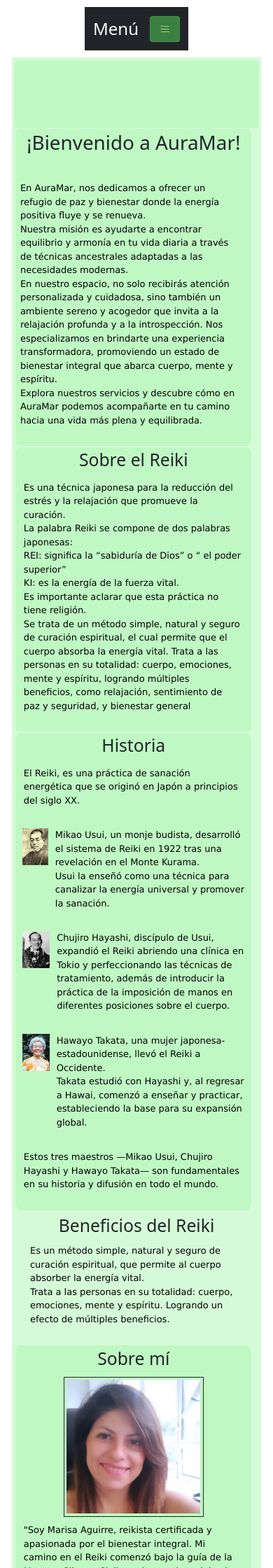
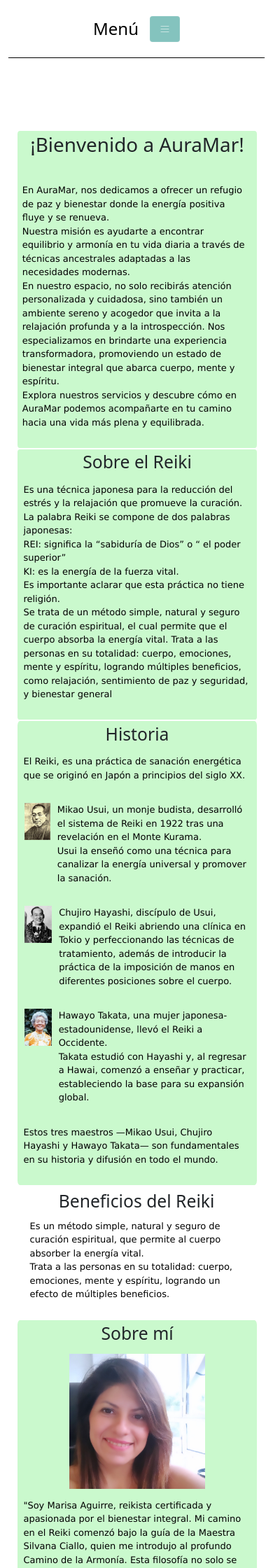
Before and after one commit to Macmer88/AuraMar, a PHP site: page / in a window 390 px wide. Shown: the top 2240 px of the page at 70% size. Run offline with PHP 8.4, Linux system fonts and the light colour scheme; grey boxes are pictures that could not be loaded.

Commit message:
Mejoras de estilo (ya falta poquito)

```diff
--- a/index.html
+++ b/index.html
@@ -4,7 +4,7 @@
 <head>
     <title>AuraMar</title>
     <meta charset="utf-8">
-    <meta name="viewport" content="width=device-width, initial-scale=1.0">
+    <meta name="viewport" content="width=device-width, initial-scale=1.0, maximum-scale=1.0, user-scalable=no">
     <link rel="stylesheet" href="styles/style.css">
     <link rel="apple-touch-icon" sizes="180x180" href="media/favicon/apple-touch-icon.png">
     <link rel="icon" type="image/png" sizes="32x32" href="/media/favicon/android-chrome-192x192.png">
@@ -17,7 +17,7 @@
     <header id="header" class="container">
         <div id="navbar" class="container">
             <div id="divlogo">
-                <img src="media/auramar logo.png" alt="Logo AuraMar">
+                <a href="#"><img src="media/auramar logo.png" alt="Logo AuraMar"></a>
             </div>
             <div class="boton"><a href="#inicio">AuraMar</a></div>
             <div class="boton"><a href="#reiki">El Reiki</a></div>
@@ -28,7 +28,7 @@
             <div class="boton"><a href="#redes_contacto">Contacto</a></div>
         </div>
         <div id="menu_celu" class="custom-bootstrap">
-            <nav class="navbar navbar-expand-lg navbar-dark bg-dark" id="menu_hamburguesa">
+            <nav class="navbar navbar-expand-lg navbar-dark bg-white" id="menu_hamburguesa">
                 <div class="container-fluid" >
                     <a id="letra_menu" class="navbar-brand" href="#header">Menú</a>
                     <button class="navbar-toggler" type="button" data-bs-toggle="collapse" data-bs-target="#navbarNav" aria-controls="navbarNav" aria-expanded="false" aria-label="Toggle navigation">
@@ -65,7 +65,7 @@
     </header>
 
     <main id="main" class="container">
-        <section id="contenedor_logo" class="container">
+        <section id="contenedor_logo">
             <video id="Logo_animado" width="60%" autoplay muted>
                 <source src="media/logo animado.webm" type="video/webm">
                 Tu navegador no soporta la etiqueta de video.
@@ -134,7 +134,7 @@
                 <p class="texto_sections">
                     Es un método simple, natural y seguro de curación espiritual, que permite al cuerpo
                     absorber la energía vital. <br>
-                    Trata a las personas en su totalidad: cuerpo, emociones, mente y espíritu. Logrando un efecto de
+                    Trata a las personas en su totalidad: cuerpo, emociones, mente y espíritu, logrando un efecto de
                     múltiples beneficios.
                 </p>
             </div>
--- a/styles/style.css
+++ b/styles/style.css
@@ -28,6 +28,7 @@ body {
     position: sticky;
     top: 0;
     background-color: #ffffff;
+    border-bottom: solid 1px #000000;
 
 }
 #divlogo {
@@ -56,7 +57,7 @@ body {
 }
 
 #reiki, #historia, #inicio, #sobremi {
-    border-radius: 2%;
+    border-radius: 1%;
     width: 100%;
     background-color: rgba(185, 247, 189, 0.75);
 }
@@ -83,34 +85,35 @@ body {
     color: inherit;
     text-align: center;
     width: 100%;
-    font-size: 14px;
+    font-size: 15px;
 }
 .boton a:hover{
-    color: #000000;
+    color: white;
+    background-color: #84c3be;
     font-size: 15px;
 }
 .boton:hover {
-    background-color: rgba(111, 173, 193, 0.5);
+    background-color: #84c3be;
     border-color: rgb(111, 173, 193);
     box-shadow: 5px 5px 10px rgba(0, 0, 0, 0.5);
-    transform: scale(1.1);
+    transform: scale(1.05);
     transition: transform 0.2s ease-in-out;
 }
 
 #main {
-    background-color: rgba(185, 247, 189, 0.60);
-    width: 90%;
-    padding:1%;
+    background-color: #ffffff;
+    width: 100%;
     flex-direction: column;
 }
 
 #contenedor_logo {
-    background-color: rgba(185, 247, 189, 0.75);
+    background-color: #ffffff;
     display: flex;
     width: 100%;
     justify-content: center;
     align-items: center;
     border-radius: 2%;
+    pointer-events: none;
 }
 
 #inicio, #reiki, #servicios, #historia, #beneficios, #sobremi, .beneficio{
@@ -246,7 +249,6 @@ div.maestros img{
     margin: 1%;
     padding: 1%;
     align-self: center;
-    border: solid 1px;
 }
 
 #ubicacionfooter{
@@ -390,13 +392,13 @@ footer {
     }
     #footer{
         height: auto;
-        width: 95%;
+        width: 90%;
     }
 }
 
 @media (min-width: 0px) and (max-width: 480px) {
     #main {
-        width: 97%;
+        width: 100%;
     }
 
     #divlogo {
@@ -404,12 +406,12 @@ footer {
     }
 
     #reiki, #historia, #inicio, #sobremi {
-        width: 97%;
+        width: 100%;
         margin: 1px;
     }
 
     #inicio p, #reiki p, #historia p, #sobremi p, #beneficios p, #footer p {
-        width: 96%;
+        width: 98%;
         font-size: 13px;
         text-align: left;
     }
@@ -449,13 +451,8 @@ footer {
         display: none;
     }
 
-    .footer{
-        width: 80%;
-        display: flex;
-    }
-    .whatsapp,.gmail,.instagram{
-        height: 26%;
-        margin: 1% auto;
+    #sobremi img{
+        width: 75%;
     }
 
     .logo_whatsapp, .logo_gmail, .logo_instagram{
@@ -512,11 +519,12 @@ footer {
     }
 
     #menu_celu button {
-        background-color: rgb(58, 128, 63);
+        background-color:#84c3be;
     }
 
     #letra_menu {
         font-size: 24px;
+        color: #000000;
     }
 
     #menu_celu span {
@@ -537,4 +545,18 @@ footer {
         padding: 0;
         text-align: center;
     }
+    #navbarNav li a {
+        color: white;
+    }
+    #navbarNav li a:hover {
+        background-color: #ffffff;
+        color: #84c3be;
+    }
+
+    .container-fluid {
+        background-color: #ffffff;
+    }
+    .nav-item {
+        color: black;
+    }
 }
```
Also changed, not shown: other parts of styles/style.css (+32 -21 lines).
